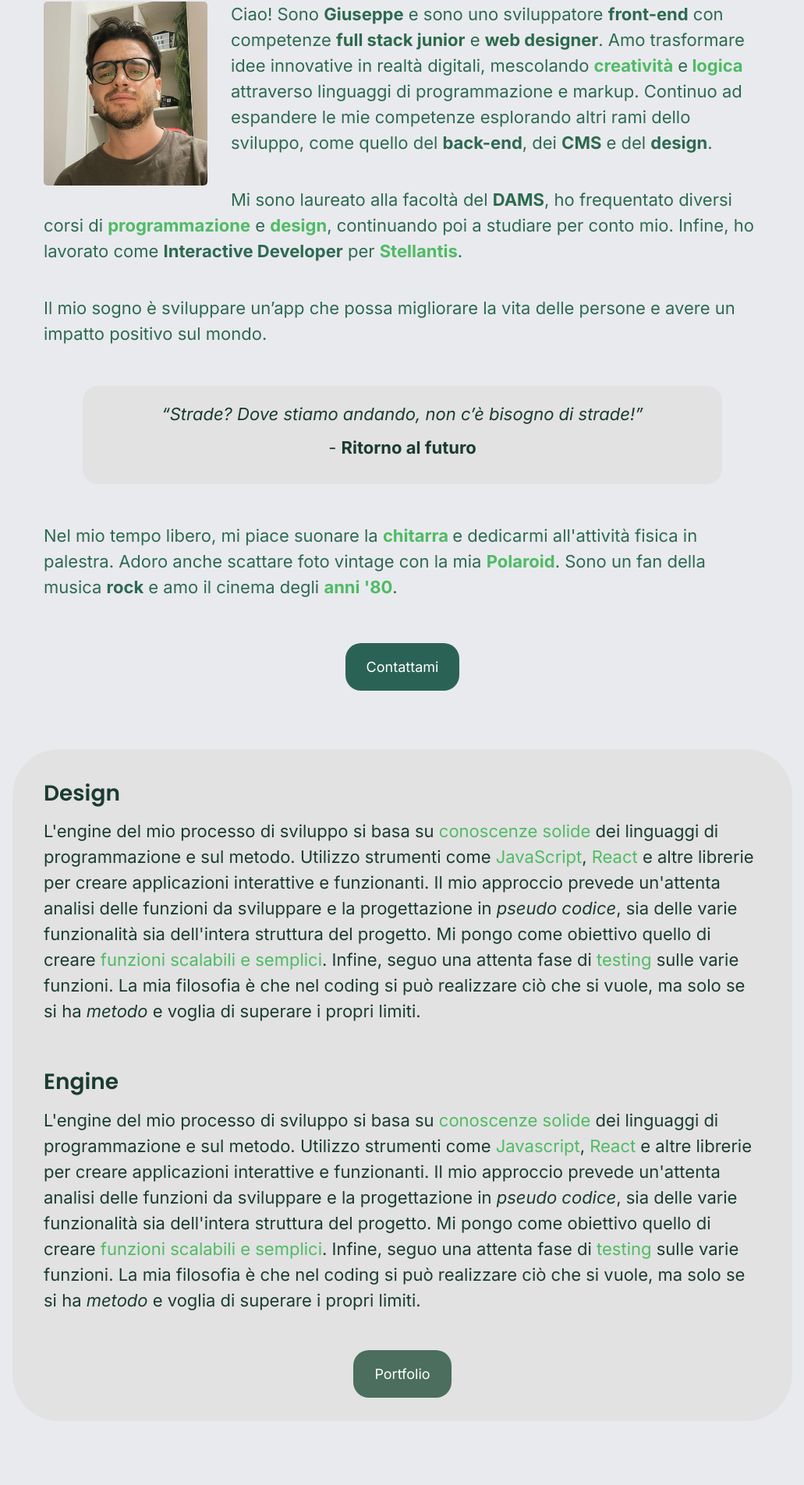
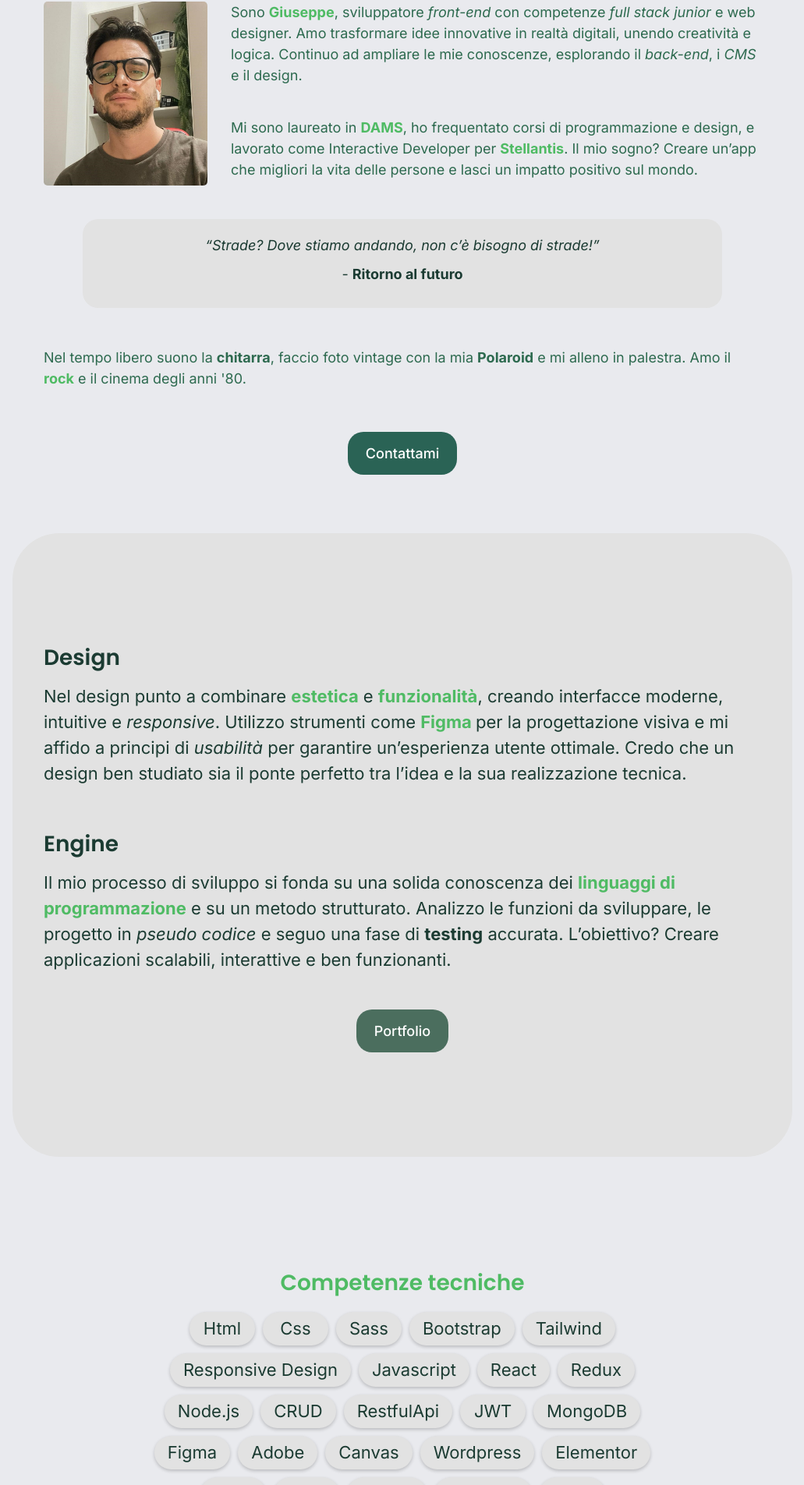
Before and after one commit to GiuseppeCaci/React-Sass-My-Portfolio, a React (Vite) app: page /about in a window 1280 px wide. Shown: the part 216-2121 px from the top of the page at 78% size, without its empty margins (124-1155 px from the left). Built offline with nearby package versions, Linux system fonts and the light colour scheme; no server answers.

Commit message:
sistemati testi, creato componente scalabile per box progetti

```diff
--- a/src/assets/styles/css/main.css
+++ b/src/assets/styles/css/main.css
@@ -149,7 +149,7 @@ button {
     font-size: 1rem;
   }
   button {
-    font-size: 0.875rem;
+    font-size: 1rem;
   }
 }
 .link-a-no-stile {
@@ -610,6 +610,26 @@ button {
   align-items: center;
 }
 
+.button-class-1 {
+  font-size: 1.125rem;
+  font-weight: 500;
+}
+@media (max-width: 599px) {
+  .button-class-1 {
+    padding: 15px 20px;
+  }
+}
+@media (min-width: 600px) and (max-width: 1024px) {
+  .button-class-1 {
+    padding: 18px 24px;
+  }
+}
+@media (min-width: 1025px) {
+  .button-class-1 {
+    padding: 17px 23px;
+  }
+}
+
 .flex-center-column {
   display: flex;
   flex-direction: column;
@@ -677,6 +697,7 @@ button {
   }
   .paragraph-base p {
     padding: 0 10px;
+    font-size: 1.125rem;
   }
 }
 @media (min-width: 600px) and (max-width: 1024px) {
@@ -799,6 +820,26 @@ button {
   }
 }
 
+.button-class-1 {
+  font-size: 1.125rem;
+  font-weight: 500;
+}
+@media (max-width: 599px) {
+  .button-class-1 {
+    padding: 15px 20px;
+  }
+}
+@media (min-width: 600px) and (max-width: 1024px) {
+  .button-class-1 {
+    padding: 18px 24px;
+  }
+}
+@media (min-width: 1025px) {
+  .button-class-1 {
+    padding: 17px 23px;
+  }
+}
+
 .flex-center-column {
   display: flex;
   flex-direction: column;
@@ -866,6 +907,7 @@ button {
   }
   .paragraph-base p {
     padding: 0 10px;
+    font-size: 1.125rem;
   }
 }
 @media (min-width: 600px) and (max-width: 1024px) {
@@ -1154,7 +1196,7 @@ button {
 }
 @media (min-width: 1025px) {
   .light-mode.primary button:hover {
-    padding: 23px 32px;
+    padding: 20px 25px;
   }
 }
 .light-mode.primary a {
@@ -1350,7 +1392,7 @@ button {
     font-size: 1rem;
   }
   button {
-    font-size: 0.875rem;
+    font-size: 1rem;
   }
 }
 .link-a-no-stile {
@@ -1605,6 +1647,26 @@ button {
   margin-left: 5px;
 }
 
+.button-class-1 {
+  font-size: 1.125rem;
+  font-weight: 500;
+}
+@media (max-width: 599px) {
+  .button-class-1 {
+    padding: 15px 20px;
+  }
+}
+@media (min-width: 600px) and (max-width: 1024px) {
+  .button-class-1 {
+    padding: 18px 24px;
+  }
+}
+@media (min-width: 1025px) {
+  .button-class-1 {
+    padding: 17px 23px;
+  }
+}
+
 .flex-center-column {
   display: flex;
   flex-direction: column;
@@ -1672,6 +1734,7 @@ button {
   }
   .paragraph-base p {
     padding: 0 10px;
+    font-size: 1.125rem;
   }
 }
 @media (min-width: 600px) and (max-width: 1024px) {
@@ -1739,7 +1802,7 @@ button {
   }
   .about-bio img {
     border-radius: 5px;
-    max-width: 120px;
+    max-width: 130px;
     margin: 0px 17px 7px 21px;
     float: left;
   }
@@ -1759,6 +1822,7 @@ button {
   }
   .about-bio .about-bio-text p {
     padding: 0px 20px;
+    font-size: 1.125rem;
   }
   .about-bio .about-bio-text .citazione {
     border-radius: 20px;
@@ -1796,6 +1860,7 @@ button {
   }
   .about-bio .about-bio-text p {
     margin-bottom: 40px;
+    font-size: 1.125rem;
   }
   .about-bio .about-bio-text .citazione {
     border-radius: 20px;
@@ -1838,6 +1903,7 @@ button {
   }
   .about-bio .about-bio-text p {
     margin-bottom: 40px;
+    font-size: 1.125rem;
   }
   .about-bio .about-bio-text .citazione {
     border-radius: 20px;
@@ -1857,6 +1923,26 @@ button {
   }
 }
 
+.button-class-1 {
+  font-size: 1.125rem;
+  font-weight: 500;
+}
+@media (max-width: 599px) {
+  .button-class-1 {
+    padding: 15px 20px;
+  }
+}
+@media (min-width: 600px) and (max-width: 1024px) {
+  .button-class-1 {
+    padding: 18px 24px;
+  }
+}
+@media (min-width: 1025px) {
+  .button-class-1 {
+    padding: 17px 23px;
+  }
+}
+
 .flex-center-column {
   display: flex;
   flex-direction: column;
@@ -1924,6 +2010,7 @@ button {
   }
   .paragraph-base p {
     padding: 0 10px;
+    font-size: 1.125rem;
   }
 }
 @media (min-width: 600px) and (max-width: 1024px) {
@@ -2119,7 +2206,7 @@ button {
     font-size: 1rem;
   }
   button {
-    font-size: 0.875rem;
+    font-size: 1rem;
   }
 }
 .link-a-no-stile {
@@ -2559,6 +2646,26 @@ button {
   }
 }
 
+.button-class-1 {
+  font-size: 1.125rem;
+  font-weight: 500;
+}
+@media (max-width: 599px) {
+  .button-class-1 {
+    padding: 15px 20px;
+  }
+}
+@media (min-width: 600px) and (max-width: 1024px) {
+  .button-class-1 {
+    padding: 18px 24px;
+  }
+}
+@media (min-width: 1025px) {
+  .button-class-1 {
+    padding: 17px 23px;
+  }
+}
+
 .flex-center-column {
   display: flex;
   flex-direction: column;
@@ -2626,6 +2733,7 @@ button {
   }
   .paragraph-base p {
     padding: 0 10px;
+    font-size: 1.125rem;
   }
 }
 @media (min-width: 600px) and (max-width: 1024px) {
@@ -2914,7 +3022,7 @@ button {
 }
 @media (min-width: 1025px) {
   .light-mode.primary button:hover {
-    padding: 23px 32px;
+    padding: 20px 25px;
   }
 }
 .light-mode.primary a {
@@ -2993,6 +3101,26 @@ button {
     transform: rotate(360deg);
   }
 }
+.button-class-1 {
+  font-size: 1.125rem;
+  font-weight: 500;
+}
+@media (max-width: 599px) {
+  .button-class-1 {
+    padding: 15px 20px;
+  }
+}
+@media (min-width: 600px) and (max-width: 1024px) {
+  .button-class-1 {
+    padding: 18px 24px;
+  }
+}
+@media (min-width: 1025px) {
+  .button-class-1 {
+    padding: 17px 23px;
+  }
+}
+
 .flex-center-column {
   display: flex;
   flex-direction: column;
@@ -3060,6 +3188,7 @@ button {
   }
   .paragraph-base p {
     padding: 0 10px;
+    font-size: 1.125rem;
   }
 }
 @media (min-width: 600px) and (max-width: 1024px) {
@@ -3427,7 +3556,7 @@ button {
 }
 @media (min-width: 1025px) {
   .light-mode.primary button:hover {
-    padding: 23px 32px;
+    padding: 20px 25px;
   }
 }
 .light-mode.primary a {
@@ -3645,7 +3774,7 @@ button {
     font-size: 1rem;
   }
   button {
-    font-size: 0.875rem;
+    font-size: 1rem;
   }
 }
 .link-a-no-stile {
--- a/src/assets/styles/scss/base/_font.scss
+++ b/src/assets/styles/scss/base/_font.scss
@@ -176,7 +176,7 @@ button {
     font-size: $font-text-s;
   }
   button {
-    font-size: $font-text-xs;
+    font-size: $font-text-s;
   }
 }
 
--- a/src/assets/styles/scss/layout/_container.scss
+++ b/src/assets/styles/scss/layout/_container.scss
@@ -2,6 +2,19 @@
 
 //classi flex e container generici
 
+.button-class-1{
+  font-size: $font-text-m;
+  font-weight: $font-weight-extra-normal;
+  @include respond-to(mobile) {
+    padding:15px 20px;
+  }
+  @include respond-to(tablet) {
+    padding:18px 24px ;
+  }
+  @include respond-to(desktop) {
+    padding:17px 23px;
+  }
+}
 .flex-center-column {
   display: flex;
   flex-direction: column;
@@ -68,6 +81,7 @@
     }
     p {
       padding: 0 10px;
+      font-size: $font-text-m;
     }
   }
 
--- a/src/assets/styles/scss/pages/_about.scss
+++ b/src/assets/styles/scss/pages/_about.scss
@@ -6,7 +6,7 @@
     margin: 10px 0px 10px 0px;
     img {
       border-radius: 5px;
-      max-width: 120px;
+      max-width: 130px;
       margin: 0px 17px 7px 21px;
       float: left;
     }
@@ -25,6 +25,7 @@
       }
       p {
         padding: 0px 20px;
+        font-size: $font-text-m;
       }
       .citazione{
         border-radius: 20px;
@@ -62,6 +63,7 @@
       }
       p{
         margin-bottom: 40px;
+        font-size: $font-text-m;
       }
       .citazione{
         border-radius: 20px;
@@ -103,6 +105,7 @@
       }
       p{
         margin-bottom: 40px;
+        font-size: $font-text-m;
       }
         .citazione{
           border-radius: 20px;
--- a/src/assets/styles/scss/themes/_lightMode.scss
+++ b/src/assets/styles/scss/themes/_lightMode.scss
@@ -113,7 +113,7 @@ $light-background-color:#e6f0f0;
         }
 
         @include respond-to(desktop) {
-          padding: 23px 32px;
+          padding: 20px 25px;
         }
       }
     }
--- a/src/components/Footer.jsx
+++ b/src/components/Footer.jsx
@@ -6,6 +6,7 @@ import GitHubIcon from '@mui/icons-material/GitHub';
 import InstagramIcon from '@mui/icons-material/Instagram';
 import EmailIcon from '@mui/icons-material/Email';
 import LinkedInIcon from '@mui/icons-material/LinkedIn';
+import AccountBoxIcon from '@mui/icons-material/AccountBox';
 
 
 const Footer = () => {
@@ -19,8 +20,7 @@ const Footer = () => {
         <ul>
         <li><a href={import.meta.env.VITE_GITHUB_URL} target="_blank"><GitHubIcon fontSize="large" /></a></li>
             <li><a href={import.meta.env.VITE_LINKEDIN_URL} target="_blank"><LinkedInIcon fontSize="large" /></a></li>
-            <li><a href={import.meta.env.VITE_INSTAGRAM_URL} target="_blank"><InstagramIcon fontSize="large" /></a></li>
-            <li><a href={import.meta.env.VITE_CV_URL} download="curriculum-CACI.pdf">CV</a></li>
+            <li><a href={import.meta.env.VITE_CV_URL} download="curriculum-CACI.pdf"><AccountBoxIcon fontSize="large" /></a></li>
             <li><a href={`mailto:${import.meta.env.VITE_EMAIL}`} target="_blank"><EmailIcon fontSize="large" /></a></li>
         </ul>
     </div>
--- /dev/null
+++ b/src/components/ProjectBox.jsx
@@ -0,0 +1,22 @@
+import React from "react";
+import { Link } from "react-router-dom";
+import PropTypes from "prop-types";
+
+const ProjectBox = ({ backgroundImage, to, className = "" }) => {
+  return (
+    <Link
+      className={`link-project project-box ${className}`}
+      style={{ backgroundImage: `url('${backgroundImage}')` }}
+      to={to}
+    >
+    </Link>
+  );
+};
+
+ProjectBox.propTypes = {
+  backgroundImage: PropTypes.string.isRequired,
+  to: PropTypes.string.isRequired,
+  className: PropTypes.string
+};
+
+export default ProjectBox;
--- a/src/pages/About.jsx
+++ b/src/pages/About.jsx
@@ -13,27 +13,41 @@ const About = () => {
   const { theme } = useContext(ThemeContext);
   //creo lista array per ciclo di map e semplificazione quantità di contenuto
   const skills = [
+    // Front-End
     "Html",
     "Css",
+    "Sass",
     "Bootstrap",
-    "Sass",
+    "Tailwind",
+    "Responsive Design",
     "Javascript",
-    "Assoli di Chitarra",
+    "React",
+    "Redux",
+
+    // Back-End
     "Node.js",
-    "React",
-    "CMS",
-    "Git",
     "CRUD",
     "RestfulApi",
+    "JWT",
+
+    // Database
     "MongoDB",
+
+    // Design
+    "Figma",
+    "Adobe",
+    "Canvas",
+
+    // CMS
+    "Wordpress",
+    "Elementor",
+    "Aem",
+
+    // Generale
+    "Git",
+    "Github",
     "Postman",
-    "JWT",
-    "Redux",
-    "Responsive Design",
-    "Github",
-    "Tailwind",
-    "Aem",
-    "Figma",
+    "SEO"
   ];
 
   //uso hook personalizzato per la transizione iniziale e la partezza del sito a Y-0
@@ -52,33 +66,13 @@ const About = () => {
             <h1>About</h1>
           </div>
           <div className="about-bio pm-hero">
-            <img src="/assets/generic/img-about.jpg"></img>
+            <img src="/assets/generic/img-about.jpg" alt="About"></img>
             <div className="about-bio-text">
               <p>
-                Ciao! Sono <strong>Giuseppe</strong> e sono uno sviluppatore{" "}
-                <strong>front-end</strong> con competenze{" "}
-                <strong>full stack junior</strong> e{" "}
-                <strong>web designer</strong>. Amo trasformare idee innovative
-                in realtà digitali, mescolando{" "}
-                <strong className="text-accent">creatività</strong> e
-                <strong className="text-accent"> logica </strong> attraverso
-                linguaggi di programmazione e markup. Continuo ad espandere le
-                mie competenze esplorando altri rami dello sviluppo, come quello
-                del <strong>back-end</strong>, dei <strong>CMS</strong> e del{" "}
-                <strong>design</strong>.
+                Sono <strong className="text-accent">Giuseppe</strong>, sviluppatore <i>front-end</i> con competenze <i>full stack junior</i> e web designer. Amo trasformare idee innovative in realtà digitali, unendo creatività e logica. Continuo ad ampliare le mie conoscenze, esplorando il <i>back-end</i>, i <i>CMS</i> e il design.
               </p>
               <p>
-                Mi sono laureato alla facoltà del <strong>DAMS</strong>, ho
-                frequentato diversi corsi di{" "}
-                <strong className="text-accent">programmazione</strong> e{" "}
-                <strong className="text-accent">design</strong>, continuando poi
-                a studiare per conto mio. Infine, ho lavorato come{" "}
-                <strong>Interactive Developer</strong> per{" "}
-                <strong className="text-accent">Stellantis</strong>.
-              </p>
-              <p>
-                Il mio sogno è sviluppare un’app che possa migliorare la vita
-                delle persone e avere un impatto positivo sul mondo.
+                Mi sono laureato in <strong className="text-accent">DAMS</strong>, ho frequentato corsi di programmazione e design, e lavorato come Interactive Developer per <strong className="text-accent">Stellantis</strong>. Il mio sogno? Creare un’app che migliori la vita delle persone e lasci un impatto positivo sul mondo.
               </p>
               <div className={`citazione ${theme} secondary`}>
                 <p>
@@ -91,18 +85,12 @@ const About = () => {
                 </p>
               </div>
               <p>
-                Nel mio tempo libero, mi piace suonare la{" "}
-                <strong className="text-accent"> chitarra </strong> e dedicarmi
-                all'attività fisica in palestra. Adoro anche scattare foto
-                vintage con la mia{" "}
-                <strong className="text-accent">Polaroid</strong>. Sono un fan
-                della musica <strong>rock</strong> e amo il cinema degli{" "}
-                <strong className="text-accent">anni '80</strong>.
+                Nel tempo libero suono la <strong>chitarra</strong>, faccio foto vintage con la mia <strong>Polaroid</strong> e mi alleno in palestra. Amo il <strong className="text-accent">rock</strong> e il cinema degli anni '80.
               </p>
             </div>
             <a href={`mailto:${import.meta.env.VITE_EMAIL}`}>
               {" "}
-              <button>Contattami </button>
+              <button className="button-class-1">Contattami</button>
             </a>
           </div>
           <div
@@ -110,50 +98,28 @@ const About = () => {
           >
           <h3>Design</h3>
 <p>
-              L'engine del mio processo di sviluppo si basa su{" "}
-              <span className="text-accent">conoscenze solide</span> dei
-              linguaggi di programmazione e sul metodo. Utilizzo strumenti come{" "}
-              <span className="text-accent">JavaScript</span>,{" "}
-              <span className="text-accent">React</span> e altre librerie per
-              creare applicazioni interattive e funzionanti. Il mio approccio
-              prevede un'attenta analisi delle funzioni da sviluppare e la
-              progettazione in <em>pseudo codice</em>, sia delle varie
-              funzionalità sia dell'intera struttura del progetto. Mi pongo come
-              obiettivo quello di creare{" "}
-              <span className="text-accent">funzioni scalabili e semplici</span>
-              . Infine, seguo una attenta fase di{" "}
-              <span className="text-accent">testing</span> sulle varie funzioni.
-              La mia filosofia è che nel coding si può realizzare ciò che si
-              vuole, ma solo se si ha <em>metodo</em> e voglia di superare i
-              propri limiti.
+  Nel design punto a combinare <strong className="text-accent">estetica</strong> e <strong className="text-accent">funzionalità</strong>,
+  creando interfacce moderne, intuitive e <i>responsive</i>. Utilizzo strumenti come <strong className="text-accent">Figma </strong>
+  per la progettazione visiva e mi affido a principi di <i>usabilità</i> per garantire
+  un’esperienza utente ottimale. Credo che un design ben studiato sia il ponte perfetto tra l’idea e la sua realizzazione tecnica.
 </p>
 
 <h3>Engine</h3>
 <p>
-              L'engine del mio processo di sviluppo si basa su{" "}
-              <span className="text-accent">conoscenze solide</span> dei
-              linguaggi di programmazione e sul metodo. Utilizzo strumenti come{" "}
-              <span className="text-accent">Javascript</span>,{" "}
-              <span className="text-accent">React</span> e altre librerie per
-              creare applicazioni interattive e funzionanti. Il mio approccio
-              prevede un'attenta analisi delle funzioni da sviluppare e la
-              progettazione in <em>pseudo codice</em>, sia delle varie
-              funzionalità sia dell'intera struttura del progetto. Mi pongo come
-              obiettivo quello di creare{" "}
-              <span className="text-accent">funzioni scalabili e semplici</span>
-              . Infine, seguo una attenta fase di{" "}
-              <span className="text-accent">testing</span> sulle varie funzioni.
-              La mia filosofia è che nel coding si può realizzare ciò che si
-              vuole, ma solo se si ha <em>metodo</em> e voglia di superare i
-              propri limiti.
+  Il mio processo di sviluppo si fonda su una solida conoscenza dei <strong className="text-accent">linguaggi di programmazione</strong> e
+   su un metodo strutturato. Analizzo le funzioni da sviluppare, le progetto in <i>pseudo codice</i> e seguo una
+   fase di <strong>testing</strong> accurata. L’obiettivo? Creare applicazioni scalabili, interattive e ben
+   funzionanti.
 </p>
             <div className="flex-center-column">
-            <Link to="/portfolio"><button>Portfolio</button></Link>
+              <Link to="/portfolio">
+                <button className="button-class-1">Portfolio</button>
+              </Link>
             </div>
           </div>
           <div className="paragraph-base size-small flex-center-column">
             <div className="flex-center-column">
-              <h3>Competenze tecniche</h3>
+              <h3 className="text-accent">Competenze tecniche</h3>
               <div className="container-skills flex-center-row">
                 {skills.map((element) => (
                   <div
@@ -171,28 +137,14 @@ const About = () => {
           >
             <h3>Soft Skills</h3>
             <p>
-              Ho ottime capacità di{" "}
-              <span className="text-accent">integrazione</span> in lavori di
-              squadra e in ambienti multiculturali. Mi piace l'ordine,
-              l'organizzazione e avere metodo. Se non porto a termine il lavoro
-              giornaliero, il cielo potrebbe crollare. Mi scoraggio
-              difficilmente; sono dell'idea che{" "}
-              <em>essere negativi è una perdita di tempo</em>, soprattutto nei
-              momenti di forte stress lavorativo. Mi piace ampliare le mie
-              conoscenze e fare gioco di squadra. Nei momenti di brainstorming e
-              progettazione, mi piace prendere appunti, fare schemi e To-Do
-              List. Infine, sono convinto che{" "}
-              <span className="text-accent">l'educazione</span> e{" "}
-              <span className="text-accent">l'empatia</span> siano tasselli
-              fondamentali. Un sorriso o un gesto di gentilezza possono cambiare
-              l'esito della giornata.
+              Ho ottime capacità di integrazione in team multiculturali e prediligo un approccio organizzato e metodico al lavoro. Sono resiliente anche sotto stress e credo nell'importanza di mantenere un atteggiamento positivo, trasformando ogni difficoltà in un'opportunità per accrescere le mie conoscenze. Durante brainstorming e progettazione, adoro prendere appunti, creare schemi e <i>To-Do list</i> per ottimizzare il processo. Ritengo che <strong className="text-accent">educazione</strong> ed <strong className="text-accent">empatia</strong> siano fondamentali, perché un gesto di gentilezza può fare la differenza.
             </p>
             <div className="flex-center-column">
               <a
                 href={import.meta.env.VITE_CV_URL}
                 download="curriculum-CACI.pdf"
               >
-                <button>Curriculum in PDF</button>
+                <button className="button-class-1">Curriculum in PDF</button>
               </a>
             </div>
           </div>
@@ -200,6 +152,7 @@ const About = () => {
       </div>
     </>
   );
+
 };
 
 export default About;
--- a/src/pages/ProgettoAdventuresCode.jsx
+++ b/src/pages/ProgettoAdventuresCode.jsx
@@ -203,10 +203,9 @@ const ProgettoAdventuresCode = () => {
               <p>
                 Ho studiato la <strong className="text-accent">SEO</strong> per
                 la prima volta, imparando come ottimizzare il contenuto per i
-                motori di ricerca, e ho preso confidenza con le illustrazioni su
-                <strong> Figma</strong>, migliorando le mie competenze nel
-                design grafico e nella creazione di elementi visivi
-                accattivanti.
+                motori di ricerca, ho acquisito esperienza nella creazione di illustrazioni
+                 artistiche su <strong>Figma</strong>, affinando ulteriormente le mie competenze
+                nel design grafico e nella realizzazione di elementi visivi creativi.
               </p>
             </div>
             <div className="article-base flex-left-column">
```
Also changed, not shown: src/pages/Home.jsx (+21 -39 lines), src/pages/Portfolio.jsx (+25 -54 lines), 1 other file (tests, documents, lock files or other folders). Lines whose indentation alone changed are shown as unchanged.
